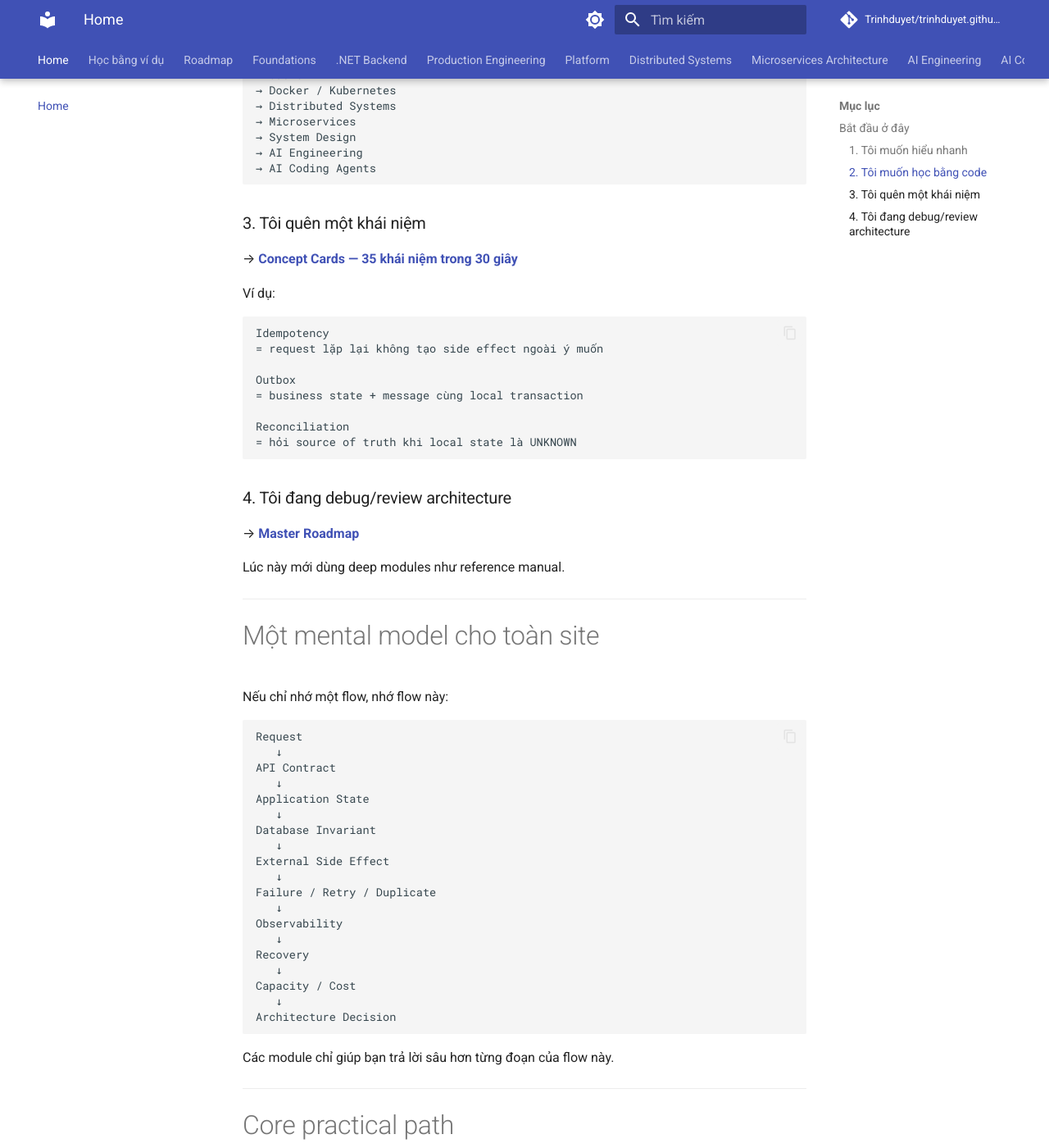
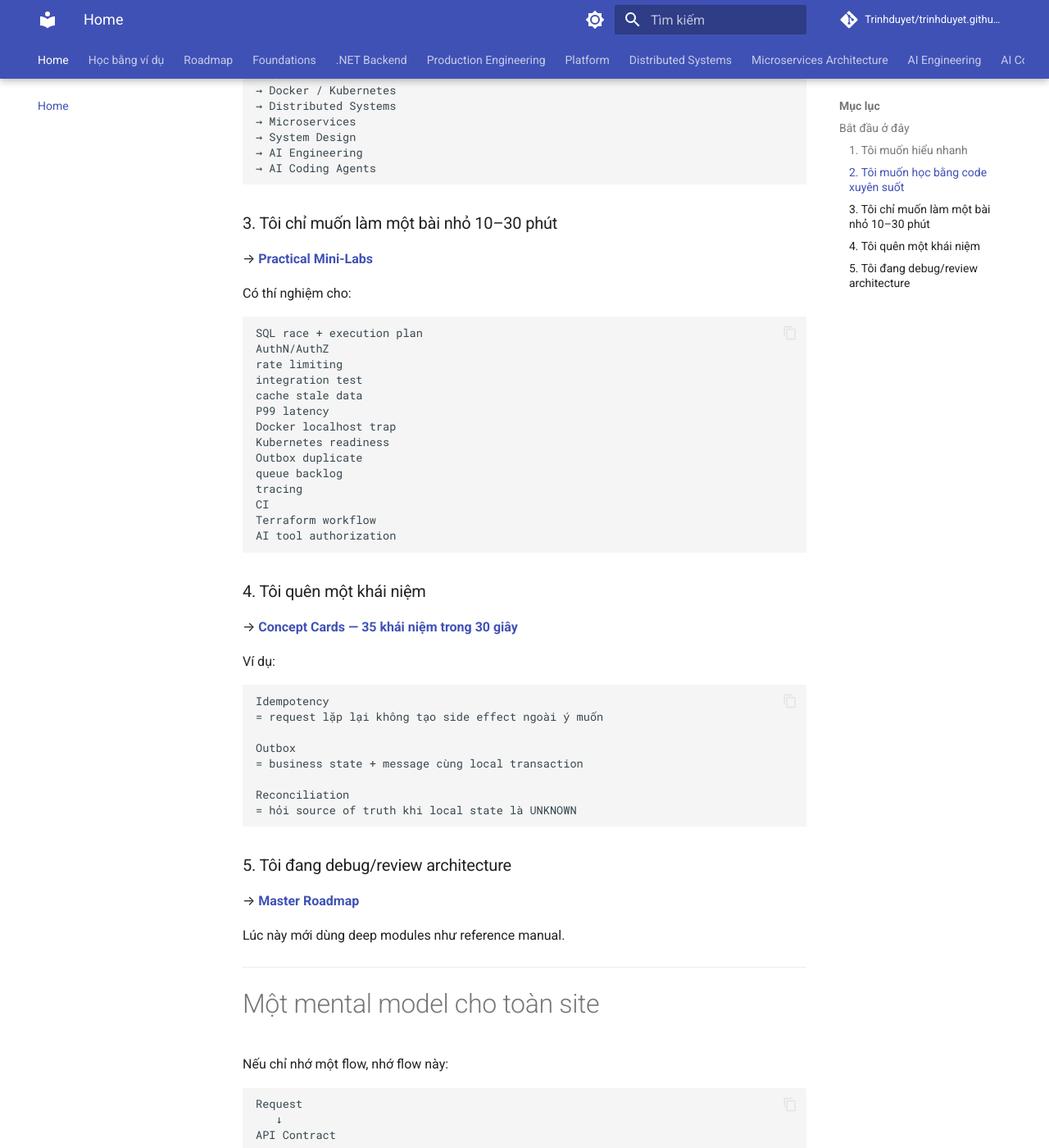
Before and after one commit to Trinhduyet/trinhduyet.github.io, an MkDocs documentation site: the page built from docs/index.md, in a window 1280 px wide and 1400 px high, scrolled down 1205 px. Shown: the whole window at 82% size. Built offline with MkDocs 1.6.1 and Material for MkDocs 9.7.7, drawn with Linux system fonts in a browser that asks for light colours; comment, search, counter and statistics services are not loaded; some of the changed text lies outside the part shown.

Commit message:
docs: add mini labs to homepage

````diff
--- a/docs/index.md
+++ b/docs/index.md
@@ -25,7 +25,7 @@ không phải:
 → quên sau một ngày
 ```
 
-### 2. Tôi muốn học bằng code
+### 2. Tôi muốn học bằng code xuyên suốt
 
 → **[Example-First Checkout Learning Path](00-roadmap/example-first-learning-path.md)**
 
@@ -62,7 +62,30 @@ C# / async
 → AI Coding Agents
 ```
 
-### 3. Tôi quên một khái niệm
+### 3. Tôi chỉ muốn làm một bài nhỏ 10–30 phút
+
+→ **[Practical Mini-Labs](00-roadmap/practical-mini-labs.md)**
+
+Có thí nghiệm cho:
+
+```text
+SQL race + execution plan
+AuthN/AuthZ
+rate limiting
+integration test
+cache stale data
+P99 latency
+Docker localhost trap
+Kubernetes readiness
+Outbox duplicate
+queue backlog
+tracing
+CI
+Terraform workflow
+AI tool authorization
+```
+
+### 4. Tôi quên một khái niệm
 
 → **[Concept Cards — 35 khái niệm trong 30 giây](00-roadmap/concept-cards.md)**
 
@@ -79,7 +102,7 @@ Reconciliation
 = hỏi source of truth khi local state là UNKNOWN
 ```
 
-### 4. Tôi đang debug/review architecture
+### 5. Tôi đang debug/review architecture
 
 → **[Master Roadmap](00-roadmap/master-roadmap.md)**
 
````
